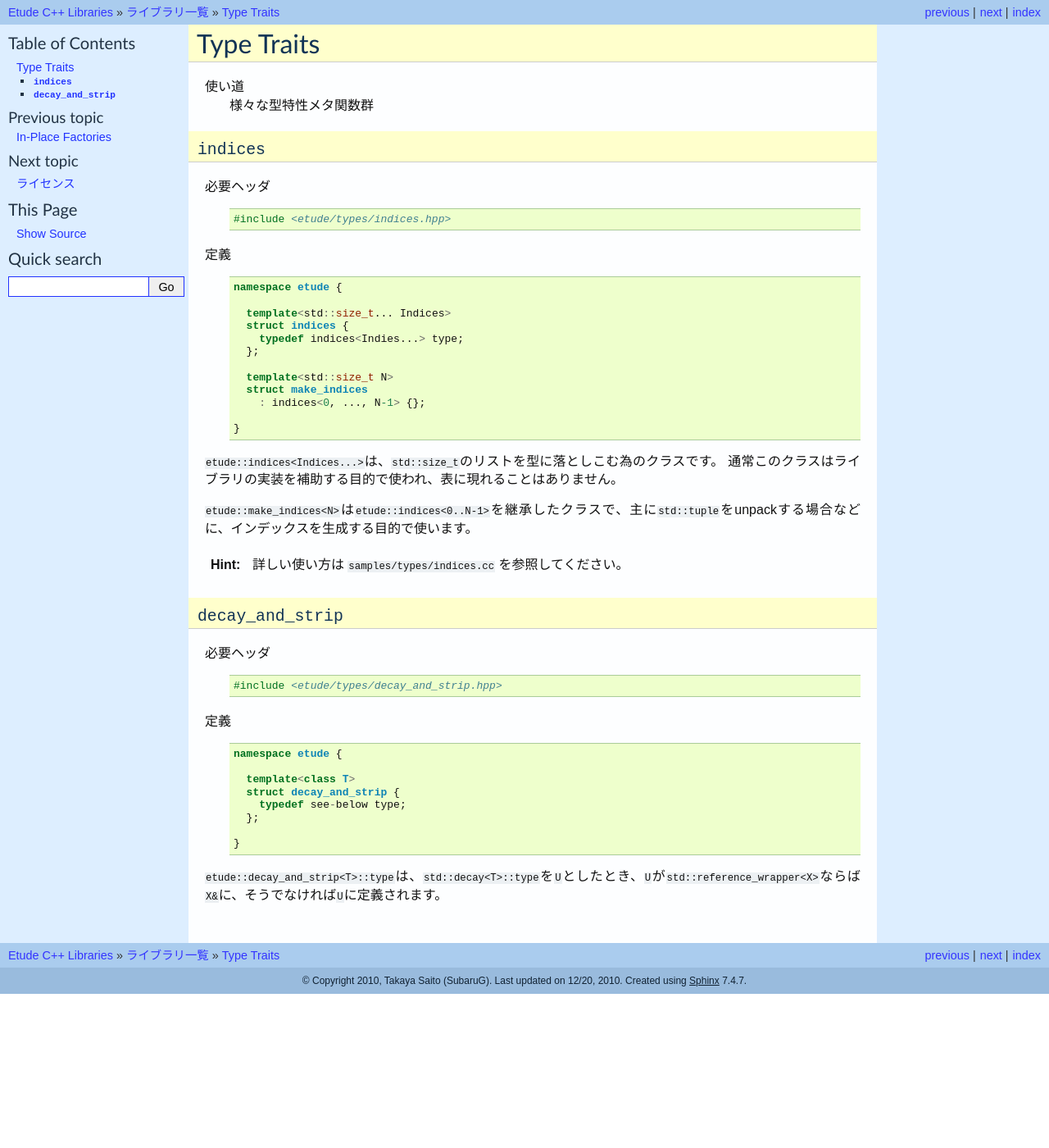
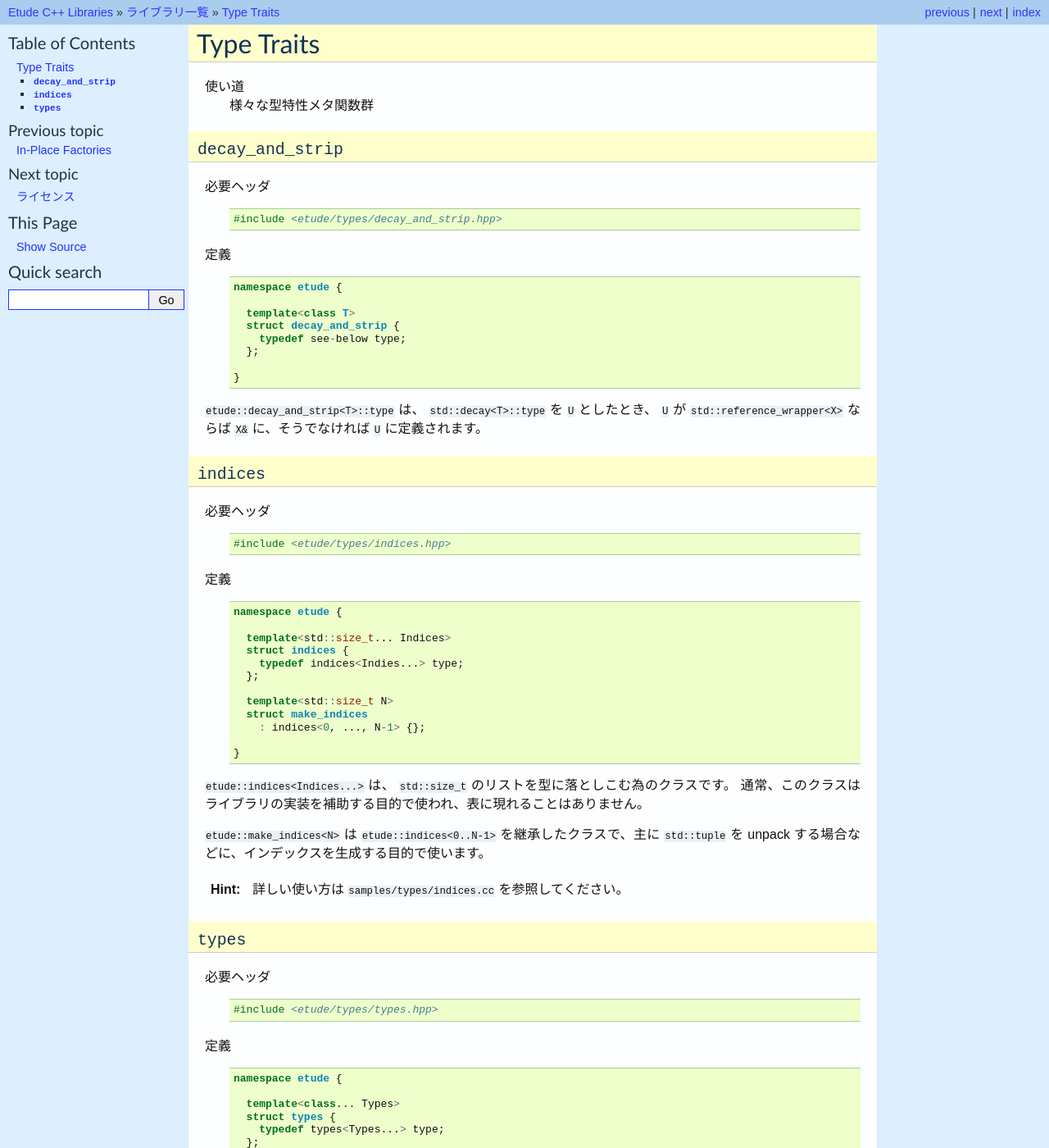
Before and after one commit to gintenlabo/etude, a Sphinx documentation site: the page built from docs/types.rst, in a window 1280 px wide and 1400 px high. Shown: the whole window at 82% size. Built offline with Sphinx 7.4.7, drawn with Linux system fonts in a browser that asks for light colours; some of the changed lines change nothing that is shown; some of the changed text lies outside the part shown.

Commit message:
types のドキュメントに types.hpp を追加

```diff
--- a/docs/types.rst
+++ b/docs/types.rst
@@ -4,6 +4,30 @@
 
 使い道
   様々な型特性メタ関数群
+
+
+``decay_and_strip``
+-------------------
+
+必要ヘッダ
+  ::
+
+    #include <etude/types/decay_and_strip.hpp>
+
+定義
+  ::
+
+    namespace etude {
+
+      template<class T>
+      struct decay_and_strip {
+        typedef see-below type;
+      };
+
+    }
+
+``etude::decay_and_strip<T>::type`` は、 ``std::decay<T>::type`` を ``U`` としたとき、
+``U`` が ``std::reference_wrapper<X>`` ならば ``X&`` に、そうでなければ ``U`` に定義されます。
 
 
 ``indices``
@@ -30,37 +54,39 @@
 
     }
 
-``etude::indices<Indices...>``\ は、\ ``std::size_t``\ のリストを型に落としこむ為のクラスです。
-通常このクラスはライブラリの実装を補助する目的で使われ、表に現れることはありません。
+``etude::indices<Indices...>`` は、 ``std::size_t`` のリストを型に落としこむ為のクラスです。
+通常、このクラスはライブラリの実装を補助する目的で使われ、表に現れることはありません。
 
-``etude::make_indices<N>``\ は\ ``etude::indices<0..N-1>``\ を継承したクラスで、\
-主に\ ``std::tuple``\ をunpackする場合などに、インデックスを生成する目的で使います。
+``etude::make_indices<N>`` は ``etude::indices<0..N-1>`` を継承したクラスで、\
+主に ``std::tuple`` を unpack する場合などに、インデックスを生成する目的で使います。
 
 .. hint::
 
   詳しい使い方は :file:`samples/types/indices.cc` を参照してください。
 
 
-``decay_and_strip``
--------------------
+``types``
+-----------
 
 必要ヘッダ
   ::
 
-    #include <etude/types/decay_and_strip.hpp>
+    #include <etude/types/types.hpp>
 
 定義
   ::
 
     namespace etude {
 
-      template<class T>
-      struct decay_and_strip {
-        typedef see-below type;
+      template<class... Types>
+      struct types {
+        typedef types<Types...> type;
       };
 
     }
 
-``etude::decay_and_strip<T>::type``\ は、\ ``std::decay<T>::type``\ を\ ``U``\ としたとき、\
-``U``\ が\ ``std::reference_wrapper<X>``\ ならば\ ``X&``\ に、\
-そうでなければ\ ``U``\ に定義されます。
+``etude::types<Types...>`` は、複数の型に対する単純な type envelope です。
+通常、このクラスはライブラリの実装を補助する目的で使われ、表に現れることはありません。
+
+このクラスの典型的な使われ方としては、複数の型を一つに束ねて
+``etude::is_convertible`` などのメタ関数に渡す、などが挙げられます。
```
